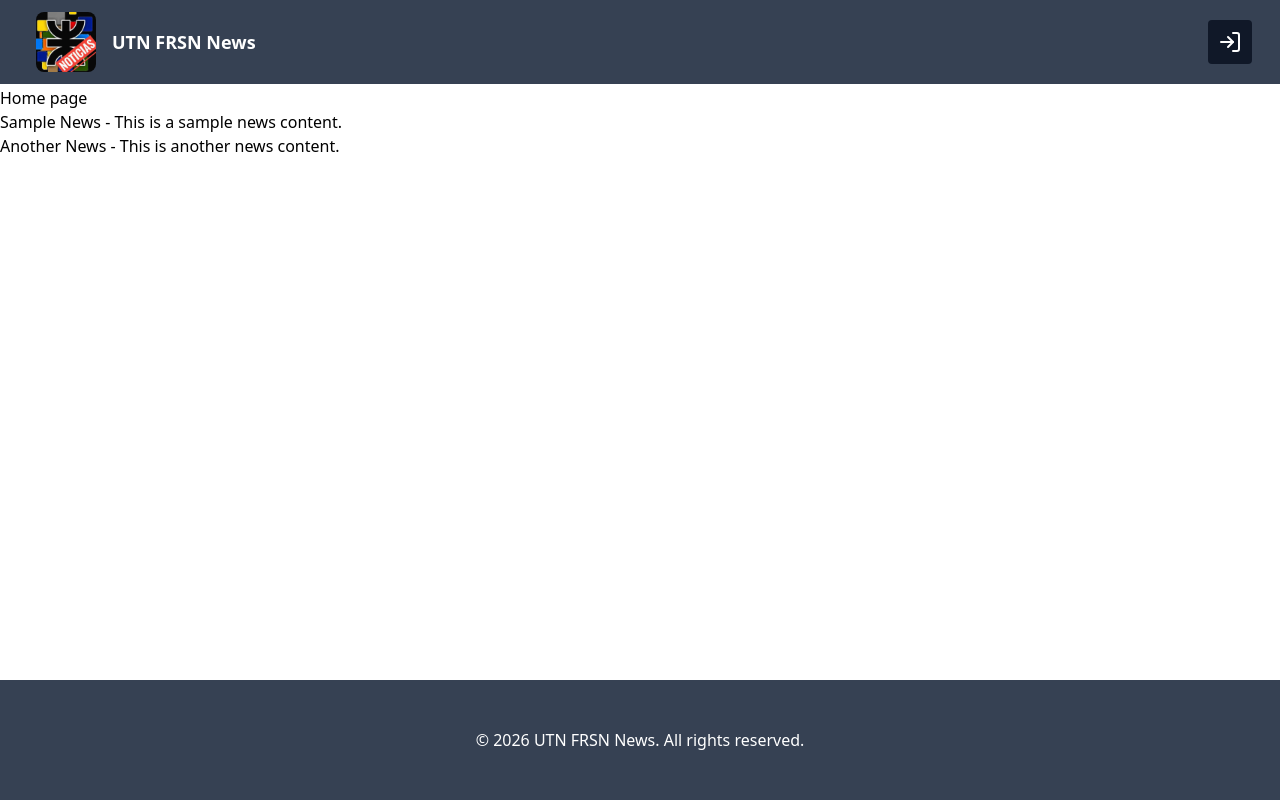
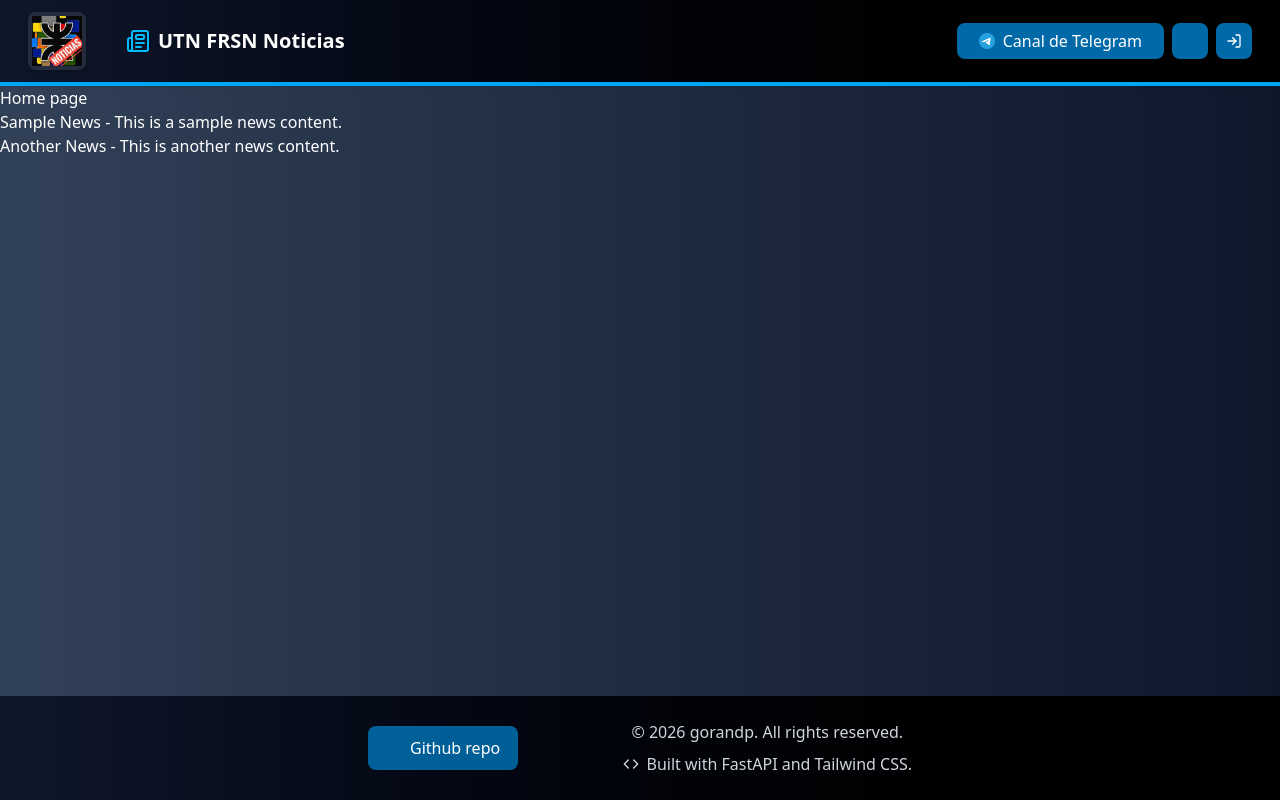
Before and after one commit to gorandp/utn-frsn-news, a FastAPI app: page / in a window 1280 px wide. Run offline with FastAPI, Linux system fonts and the light colour scheme.

Commit message:
layout styling init

```diff
--- a/src/app/fastapi_app/templates/layout.html
+++ b/src/app/fastapi_app/templates/layout.html
@@ -3,17 +3,17 @@
 <head>
   <meta charset="UTF-8">
   <meta name="viewport" content="width=device-width, initial-scale=1.0">
-  <title>UTN FRSN News</title>
+  <title>UTN FRSN Noticias</title>
 
   <meta name="author" content="Goran Prpic">
-  <meta name="description" content="All news from UTN FRSN">
+  <meta name="description" content="Todas las noticias de la UTN Facultad Regional San Nicolás">
 
-  <meta property="og:title" content="UTN FRSN News">
-  <meta property="og:description" content="All news from UTN FRSN">
+  <meta property="og:title" content="UTN FRSN Noticias">
+  <meta property="og:description" content="Todas las noticias de la UTN Facultad Regional San Nicolás">
   <meta property="og:type" content="website">
   <meta property="og:url" content="http://utn.gorandp.com/">
   <meta property="og:image" content="http://utn.gorandp.com/static/images/preview.png">
-  <meta property="og:image:alt" content="UTN FRSN News Preview Image">
+  <meta property="og:image:alt" content="UTN FRSN Noticias Preview Image">
 
   <link rel="preconnect" href="https://fonts.googleapis.com">
   <link rel="preconnect" href="https://fonts.gstatic.com" crossorigin>
@@ -21,7 +21,7 @@
   <script src="https://cdn.jsdelivr.net/npm/@tailwindcss/browser@4"></script>
 
   <link rel="stylesheet" href="/static/css/main.css">
-  <meta name="theme-color" content="#ffffff">
+  <meta name="theme-color" content="#000000">
 
   <link rel="icon" href="/static/icons/favicon.ico" type="image/x-icon">
   <link rel="android-chrome" sizes="512x512" href="/static/icons/android-chrome-512x512.png">
@@ -30,29 +30,85 @@
 
   <link rel="manifest" href="/static/site.webmanifest">
 </head>
-<body class="flex flex-col min-h-screen font-roboto">
-  <nav class="bg-gray-700 text-white border-b-2 py-1 px-7 flex flex-row items-center justify-between">
-    <div class="flex flex-row items-center gap-4 m-2">
-      <div class="rounded-lg overflow-hidden">
-        <img src="/static/icons/logo.jpg" width="60" height="60" alt="Logo">
+<body class="flex flex-col min-h-screen">
+  <nav class="bg-gradient-to-r from-slate-900 to-black text-white border-b-4 border-sky-500 shadow-lg py-3 px-7 flex flex-row items-center justify-between">
+    <div class="flex flex-row items-center gap-10">
+      <div class="bg-white/10 rounded-lg p-1 overflow-hidden shadow-md">
+        <img src="/static/icons/logo.jpg" width="50" height="50" alt="Logo">
       </div>
-      <a href="/" class="text-lg font-bold">UTN FRSN News</a>
+      <div class="flex items-center gap-2">
+        <i data-lucide="newspaper" class="w-6 h-6 text-sky-400"></i>
+        <a href="/" class="text-xl font-bold hover:text-sky-300 transition-colors duration-200">UTN FRSN Noticias</a>
+      </div>
     </div>
-    <div>
-      <div class="bg-gray-900 hover:bg-gray-800 border-2 border-transparent hover:border-white rounded">
-        <a href="/login" class="p-2 block"><i data-lucide="log-in"></i></a>
-      </div>
+    <div class="flex items-center gap-2">
+      <a href="https://t.me/utnfrsnnews"
+        class="bg-sky-700 hover:bg-sky-900
+          border-2 border-transparent hover:border-sky-200
+          text-white
+          px-5 py-1 rounded-lg
+          flex items-center gap-2 transition-all duration-200
+          shadow-md hover:shadow-lg"
+        target="_blank"
+        >
+        <img src="/static/icons/telegram-logo.png" alt="Telegram Logo" class="w-4 h-4">
+        Canal de Telegram
+      </a>
+      <a href="https://github.com/gorandp/utn-frsn-news"
+        class="bg-sky-700 hover:bg-sky-900
+          border-2 border-transparent hover:border-sky-200
+          text-white
+          p-2 rounded-lg
+          flex items-center gap-2 transition-all duration-200
+          shadow-md hover:shadow-lg"
+        target="_blank"
+        >
+        <i data-lucide="github" class="w-4 h-4"></i>
+      </a>
+      <a href="/login"
+        class="bg-sky-700 hover:bg-sky-900
+          border-2 border-transparent hover:border-sky-200
+          text-white
+          p-2 rounded-lg
+          flex items-center gap-2 transition-all duration-200
+          shadow-md hover:shadow-lg"
+        >
+        <i data-lucide="log-in" class="w-4 h-4"></i>
+      </a>
     </div>
   </nav>
 
-  {% block content %}
-  {% endblock content %}
+  <div class="flex-1 shadow-inner
+    font-roboto text-white
+    bg-gradient-to-r from-slate-700 to-slate-900"
+  >
+    {% block content %}
+    {% endblock content %}
+  </div>
 
-  <footer class="flex flex-col justify-center
-        items-center bg-gray-700 text-white
-        mt-auto py-12
-        xl:px-40 md:px-17 sm:px-10 px-5">
-    <p>&copy; 2026 UTN FRSN News. All rights reserved.</p>
+  <footer class="bg-gradient-to-r from-slate-900 to-black shadow-lg">
+    <div class="flex flex-col sm:flex-row justify-between gap-2 items-center text-white max-w-xl mx-auto py-6 px-4">
+      <div class="flex flex-col gap-2">
+        <a href="https://github.com/gorandp/utn-frsn-news"
+          target="_blank"
+          class="text-center text-white
+            bg-sky-600/70 px-4 py-2 rounded-lg
+            border-2 border-transparent
+            hover:bg-sky-800 hover:border-sky-200 transition-colors duration-200
+            flex items-center gap-2"
+        >
+          <i data-lucide="github" class="w-4 h-4"></i>
+          Github repo
+        </a>
+      </div>
+      <div class="flex flex-col gap-2">
+        <p class="text-center text-gray-300">&copy; 2026 gorandp. All rights reserved.</p>
+        <p class="text-center text-gray-300 flex items-center gap-2">
+          <i data-lucide="code" class="w-4 h-4"></i>
+          Built with FastAPI and Tailwind CSS.
+        </p>
+      </div>
+    </div>
   </footer>
 
 
```
Also changed, not shown: src/app/fastapi_app/dist/static/icons/telegram-brands-solid-full.svg (added), src/app/fastapi_app/dist/static/icons/telegram-logo.png (added).
